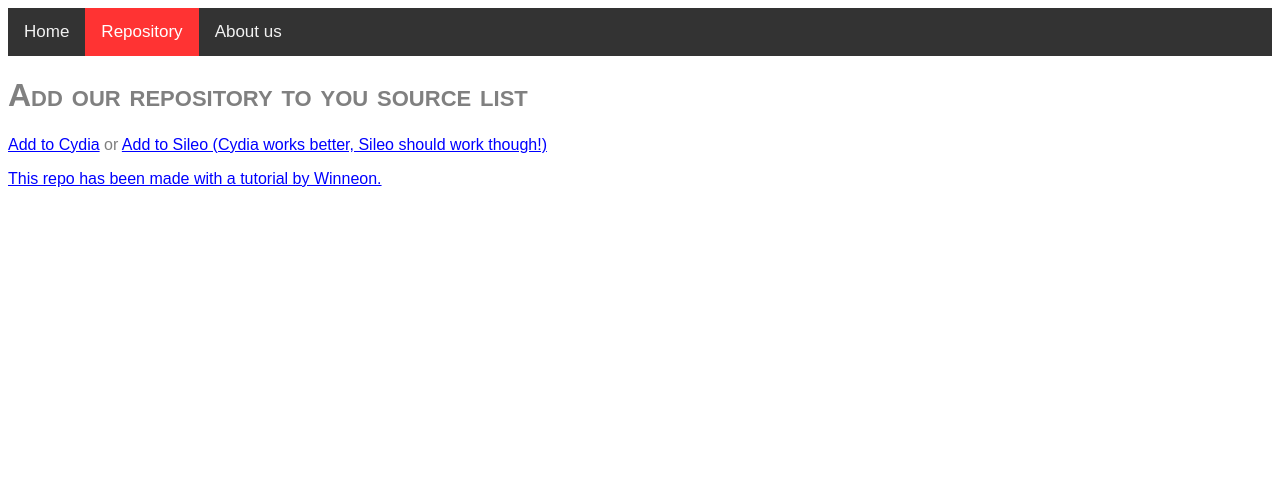
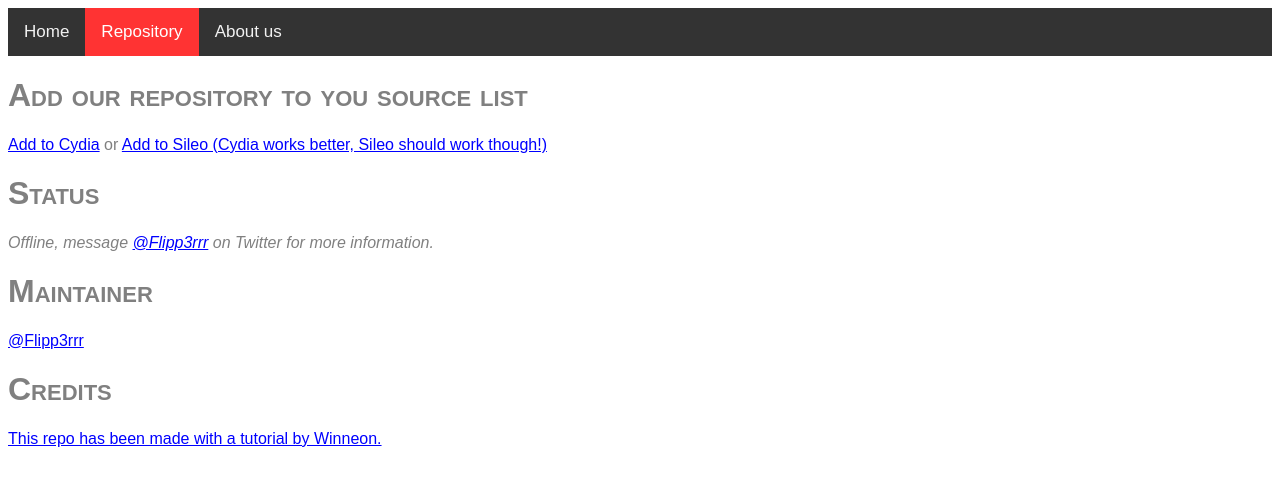
Before and after one commit to ud-team/ud-team.github.io, a plain HTML site: page repo/index.html in a window 1280 px wide. Drawn offline with Linux system fonts and the light colour scheme.

Commit message:
Add information about the Cydia repository

```diff
--- a/repo/index.html
+++ b/repo/index.html
@@ -12,6 +12,11 @@
 		</div>
 		<h1>Add our repository to you source list</h1>
 		<p><a href="cydia://ud-team.github.io/repo">Add to Cydia</a> or <a href="sileo://ud-team.github.io/repo">Add to Sileo (Cydia works better, Sileo should work though!)</a></p>
+		<h1>Status</h1>
+		<p><i>Offline, message <a href="https://twitter.com/Flipp3rrr">@Flipp3rrr</a> on Twitter for more information.</i></p>
+		<h1>Maintainer</h1>
+		<p><a href="https://twitter.com/Flipp3rrr">@Flipp3rrr</a></p>
+		<h1>Credits</h1>
 		<p><a href="https://github.com/Winneon/tutorial-repository">This repo has been made with a tutorial by Winneon.</a></p>
 	</body>
 </html>
```
